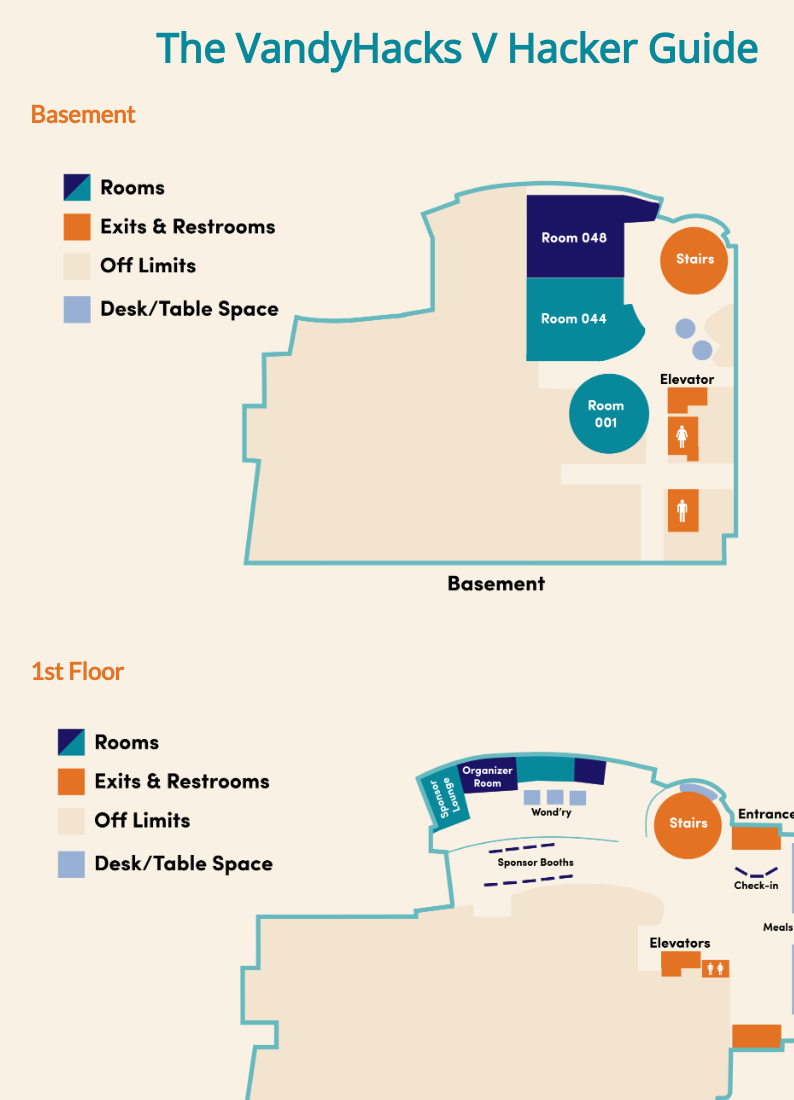
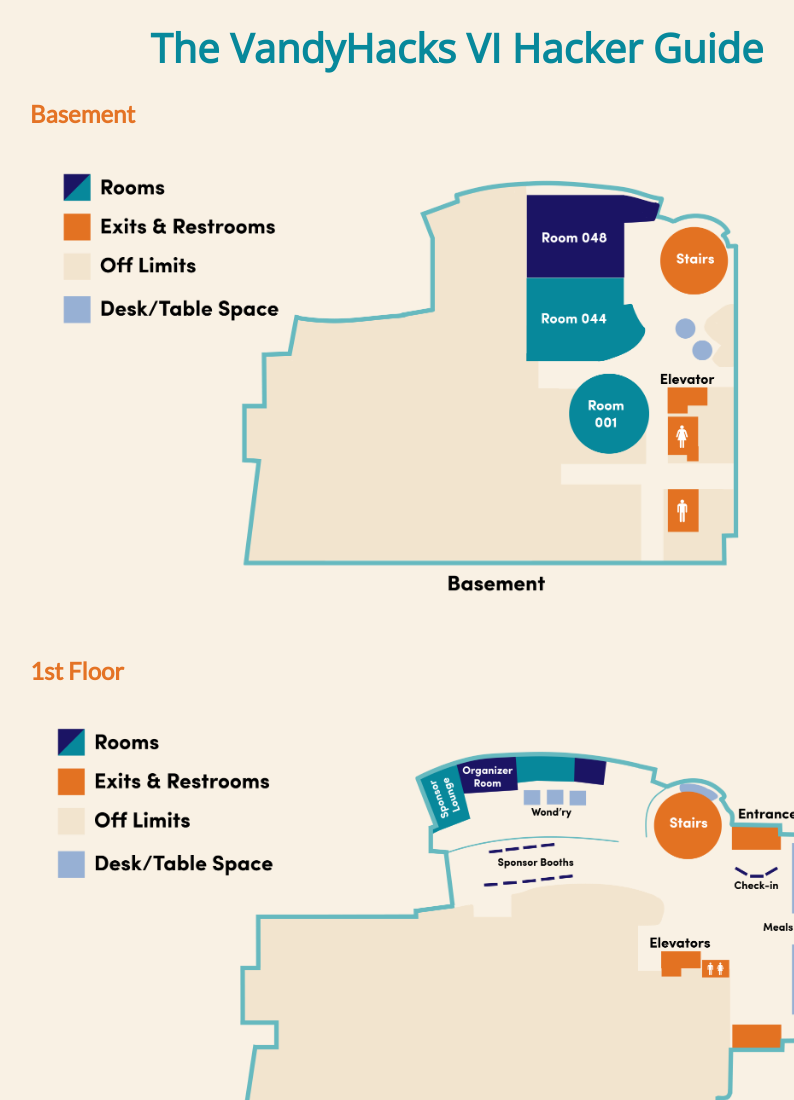
Before and after one commit to VandyHacks/vh-guide-pipeline, a React app: page public/index.html in a window 1280 px wide. Shown: the top 1100 px of the page, without its empty margins (183-977 px from the left). Built offline with nearby package versions, Linux system fonts and the light colour scheme; files whose address does not match are found by name.

Commit message:
Update index.html

```diff
--- a/public/index.html
+++ b/public/index.html
@@ -7,7 +7,7 @@
 </head>
 
 <body>
-    <h1 class='title'>The VandyHacks V Hacker Guide</h1>
+    <h1 class='title'>The VandyHacks VI Hacker Guide</h1>
     <div id="content"></div>
     <script src='./js/main.js'></script>
 </body>
```
